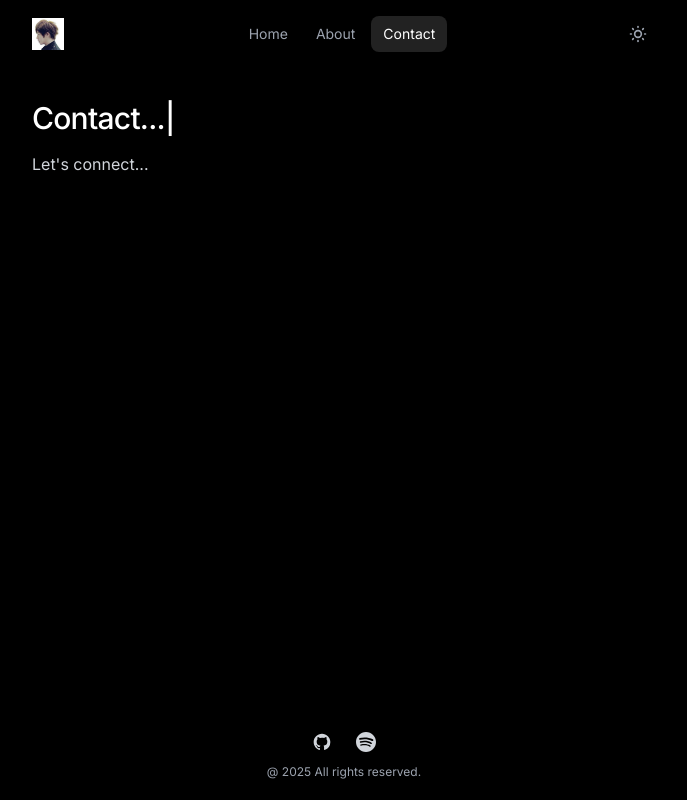
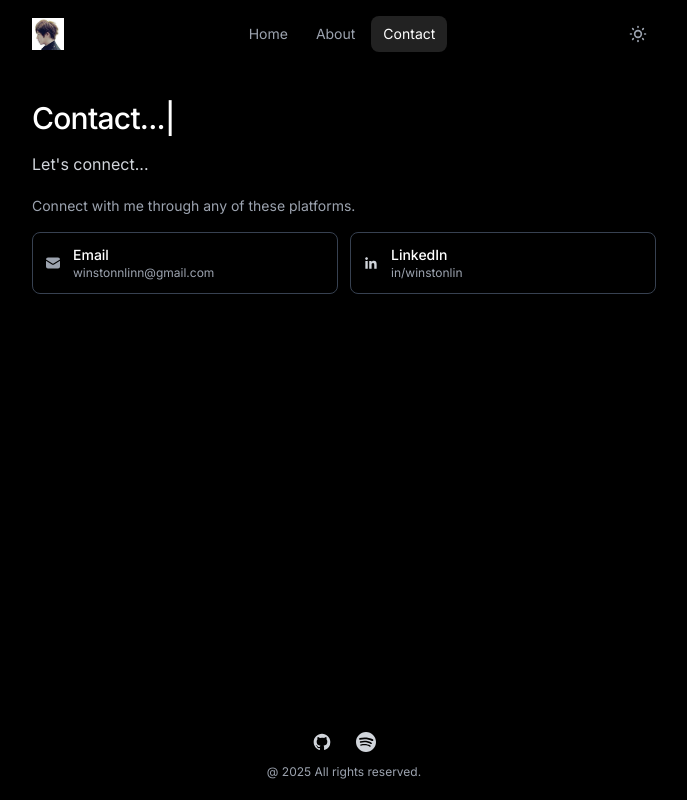
Before and after one commit to Mayday46/portfolio, a React (Vite) app: page /contact in a window 1280 px wide. Shown: the whole page, without its empty margins (296-983 px from the left). Built offline with nearby package versions, Linux system fonts and the light colour scheme; no server answers.

Commit message:
implemented email + linkedin within contact page.

```diff
--- a/src/page/Contact.jsx
+++ b/src/page/Contact.jsx
@@ -1,8 +1,33 @@
 
 import Intro from "../components/Intro";
+import { motion } from "framer-motion";
 import { FadeInSection } from "../utils/FadeInSection";
 
 const Contact = () => {
+
+    const cardHoverVariants = {
+        initial: { scale: 1, y: 0},
+        hover: {
+            scale: 1.02,
+            y: -2,
+            transition: {
+                duration: 0.2,
+                ease: [0.4, 0, 0.2, 1]
+            }
+        }
+    };
+
+    const iconHoverVariants = {
+        initial: { scale: 1, rotate: 0},
+        hover: {
+            scale: 1.1,
+            rotate: 5,
+            transition: {
+                duration: 0.2,
+                ease: [0.4, 0, 0.2, 1]
+            }
+        }
+    };
 
     return (
         <div>
@@ -13,6 +38,66 @@ const Contact = () => {
 
                 />
             </FadeInSection>
+
+            <br/>
+
+            <FadeInSection delay = {0.2}>
+                <div className = "space-y-4">
+                    <p className = "text-sm text-gray-600 dark:text-gray-400">
+                        Connect with me through any of these platforms.
+                    </p>
+
+                    <div className = "grid grid-cols-2 gap-3">
+
+                        {/* EMAIL */}
+                        <motion.a
+                            href = "mailto:winstonnlinn@gmail.com"
+                            className = "flex items-center space-x-3 p-3 rounded-lg border border-gray-200 dark:border-gray-700 hover:border-gray-300 dark:hover:border-gray-600 transition-all group"
+                            variants = {cardHoverVariants}
+                            initial = "initial"
+                            whileHover = "hover"
+                            whileTap = {{ scale: 0.98 }}
+                        >
+                            <motion.div className = "flex-shrink-0" variants={iconHoverVariants}>
+                                <svg className = "w-4 h-4 text-gray-600 dark:text-gray-400 group-hover:text-gray-900 dark:group-hover:text-white transition-colors" fill="currentColor" viewBox="0 0 24 24">
+                                    <path d = "M1.5 8.67v8.58a3 3 0 003 3h15a3 3 0 003-3V8.67l-8.928 5.493a3 3 0 01-3.144 0L1.5 8.67z" />
+                                    <path d = "M22.5 6.908V6.75a3 3 0 00-3-3h-15a3 3 0 00-3 3v.158l9.714 5.978a1.5 1.5 0 001.572 0L22.5 6.908z" />
+                                </svg>
+                            </motion.div>
+                            <div className="min-w-0 flex-1">
+                                <p className="text-sm font-medium text-gray-900 dark:text-white"> Email </p>
+                                <p className="text-xs text-gray-500 dark:text-gray-400 truncate"> winstonnlinn@gmail.com </p>
+                            </div>
+
+                        </motion.a>
+
+                        {/* LINKIN */}
+
+                        <motion.a
+                            href = "https://www.linkedin.com/in/winston-lin-a86b93205/"
+                            target = "_blank"
+                            rel = "noopener noreferrer"
+                            className = "flex items-center space-x-3 p-3 rounded-lg border border-gray-200 dark:border-gray-700 hover:border-gray-300 dark:hover:border-gray-600 transition-all group"
+                            variants = {cardHoverVariants}
+                            initial = "initial"
+                            whileHover = "hover"
+                            whileTap = {{ scale: 0.98 }}
+                        >
+                            <motion.div className = "flex-shrink-0" variants={iconHoverVariants}>
+                                <svg className = "w-4 h-4" fill = "currentColor" viewBox="0 0 24 24">
+                                    <path d = "M20.447 20.452h-3.554v-5.569c0-1.328-.027-3.037-1.852-3.037-1.853 0-2.136 1.445-2.136 2.939v5.667H9.351V9h3.414v1.561h.046c.477-.9 1.637-1.85 3.37-1.85 3.601 0 4.267 2.37 4.267 5.455v6.286zM5.337 7.433c-1.144 0-2.063-.926-2.063-2.065 0-1.138.92-2.063 2.063-2.063 1.14 0 2.064.925 2.064 2.063 0 1.139-.925 2.065-2.064 2.065zm1.782 13.019H3.555V9h3.564v11.452z" />
+                                </svg>
+
+                            </motion.div>
+                            <div className = "min-w-0 flex-1">
+                                <p className="text-sm font-medium text-gray-900 dark:text-white"> LinkedIn </p>
+                                <p className="text-xs text-gray-500 dark:text-gray-400 truncate"> in/winstonlin </p>
+                            </div>
+                        </motion.a>
+                    </div>
+
+                </div>
+            </FadeInSection>
         </div>
     )
 
```
